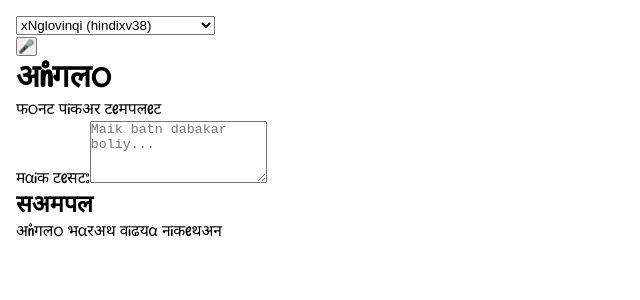
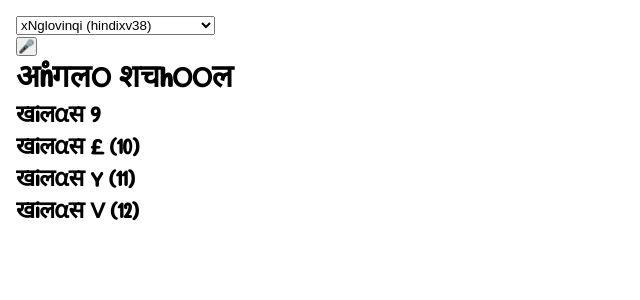
Before and after one commit to zawa8/xnglo-fontpicker-template, a Next.js app: page / in a window 1280 px wide. Shown: the top 300 px of the page, without its empty margins (0-640 px from the left). Built offline with nearby package versions, Linux system fonts and the light colour scheme.

Commit message:
Refactor Home component layout and add ClassSelector
Removed old content and added ClassSelector component.

```diff
--- a/app/page.tsx
+++ b/app/page.tsx
@@ -1,24 +1,10 @@
-// app/page.tsx
+import ClassSelector from '@/components/ClassSelector';
+
 export default function Home() {
   return (
     <div className="p-4">
-      <h1>xNglo</h1>
-      <p>font pikxr templet</p>
-
-      {/* Maik test input */}
-      <div className="mt-6">
-        <label className="block mb-2">maik test:</label>
-        <textarea
-          id="mic-test-input"
-          rows={4}
-          className="w-full p-2 border rounded-md text-black"
-          placeholder="Maik batn dabakar boliy..."
-        />
-      </div>
-
-      {/* sxmpl xi38 tekst */}
-      <h2 className="mt-6">sxmpl</h2>
-      <p>xNglo Barxj wiQya nikejxn</p>
+      <h1 className="text-4xl font-bold mb-6 text-center">xNglo School</h1>
+      <ClassSelector />
     </div>
   );
 }
```
